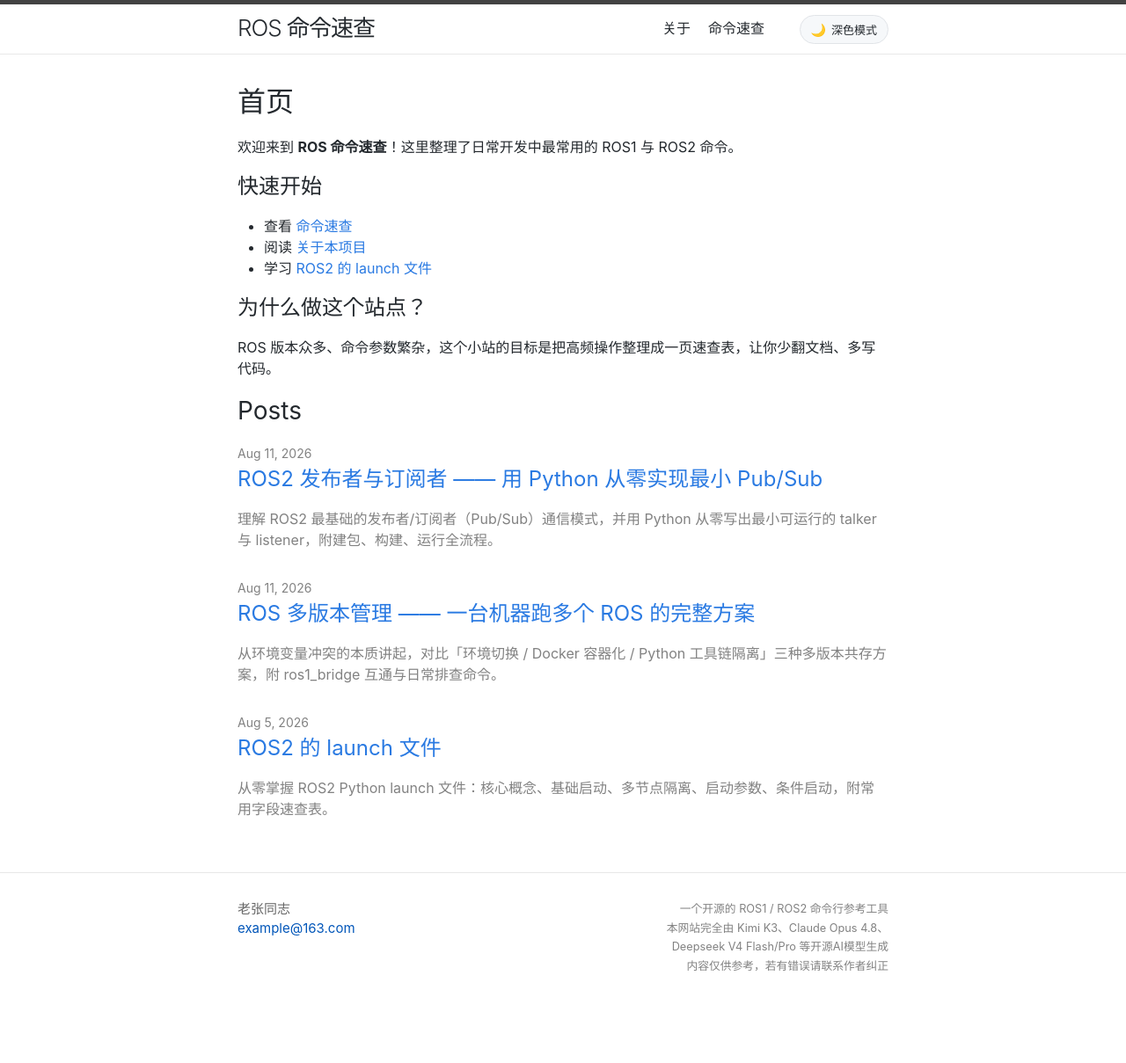
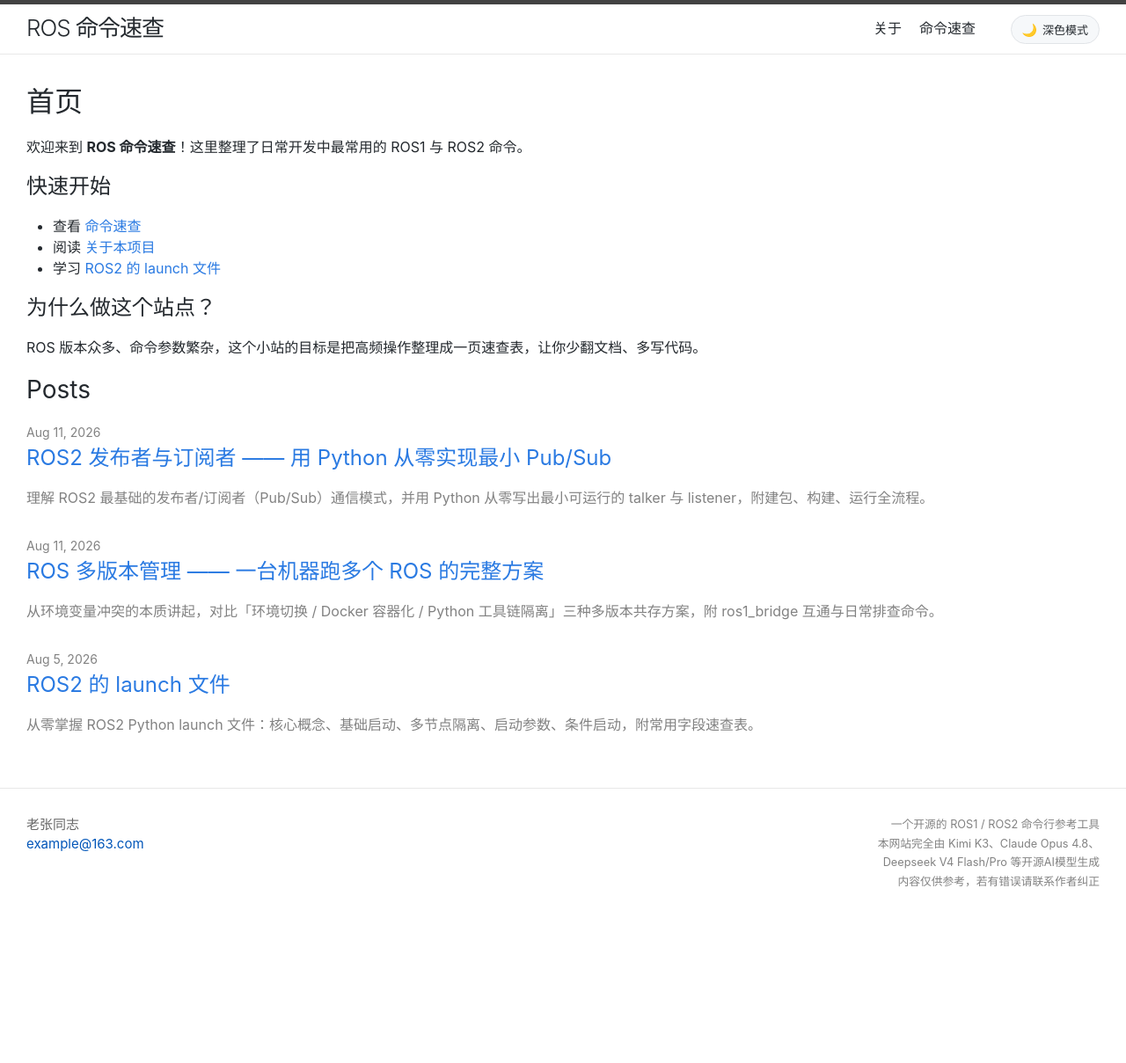
Before and after one commit to 1Q08/ros_ws, a Jekyll site: the page built from docs/index.md, in a window 1280 px wide. Shown: the whole page at 88% size. Built offline with Jekyll 4.4.1, drawn with Linux system fonts in a browser that asks for light colours; after the commit the page ends 1113 px from its top, so only the background shows below that.

Commit message:
GitHub Pages：更改页面为100%完全填充

```diff
--- a/docs/_sass/minima.scss
+++ b/docs/_sass/minima.scss
@@ -25,7 +25,8 @@ $grey-color-dark:  darken($grey-color, 25%) !default;
 $table-text-align: left !default;
 
 // 内容区域宽度与响应式断点
-$content-width:    800px !default;
+// 100% 表示内容区完全填充可用宽度（左右仅保留 $spacing-unit 内边距）
+$content-width:    100% !default;
 
 $on-palm:          600px !default;
 $on-laptop:        800px !default;
```
